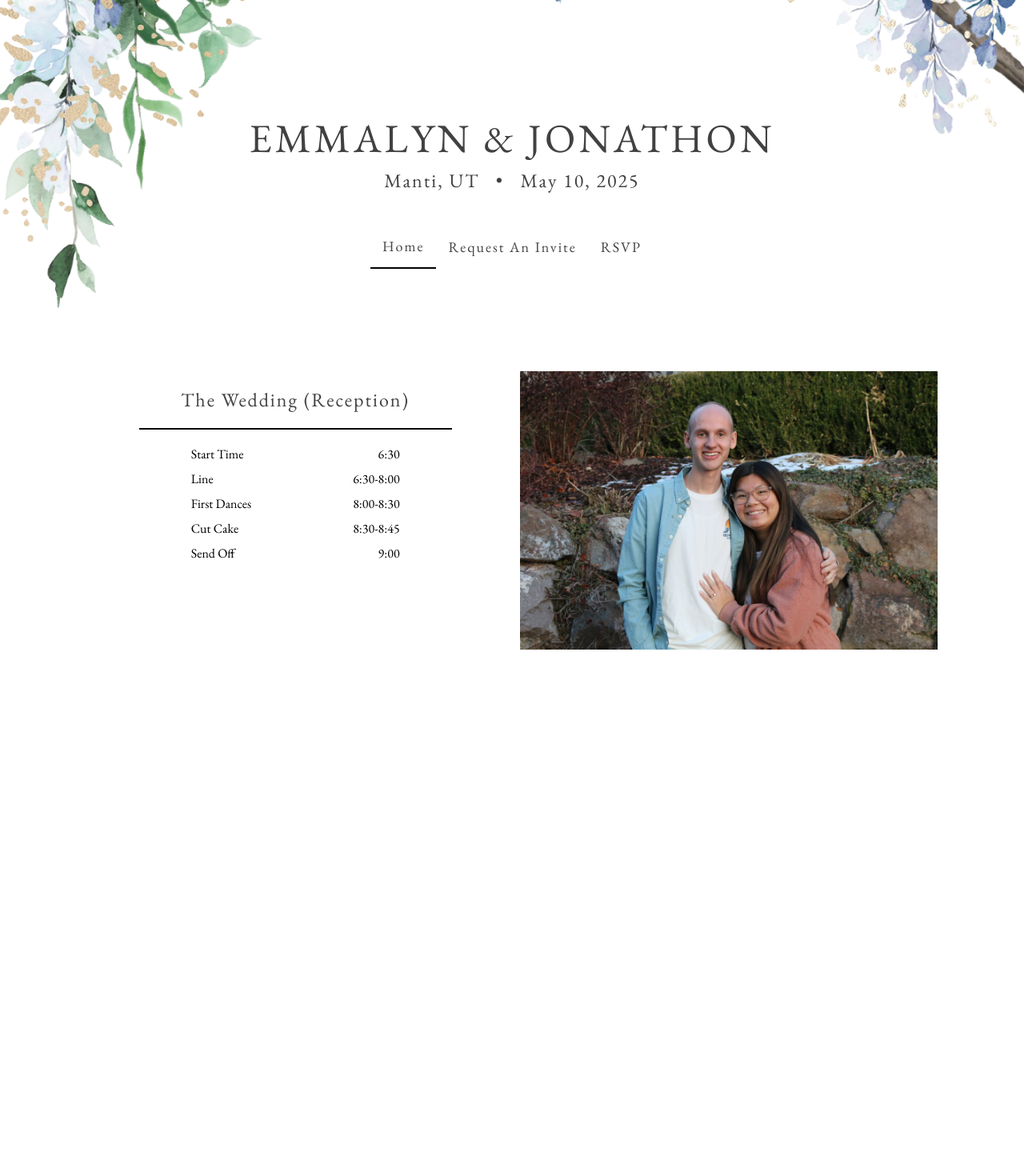
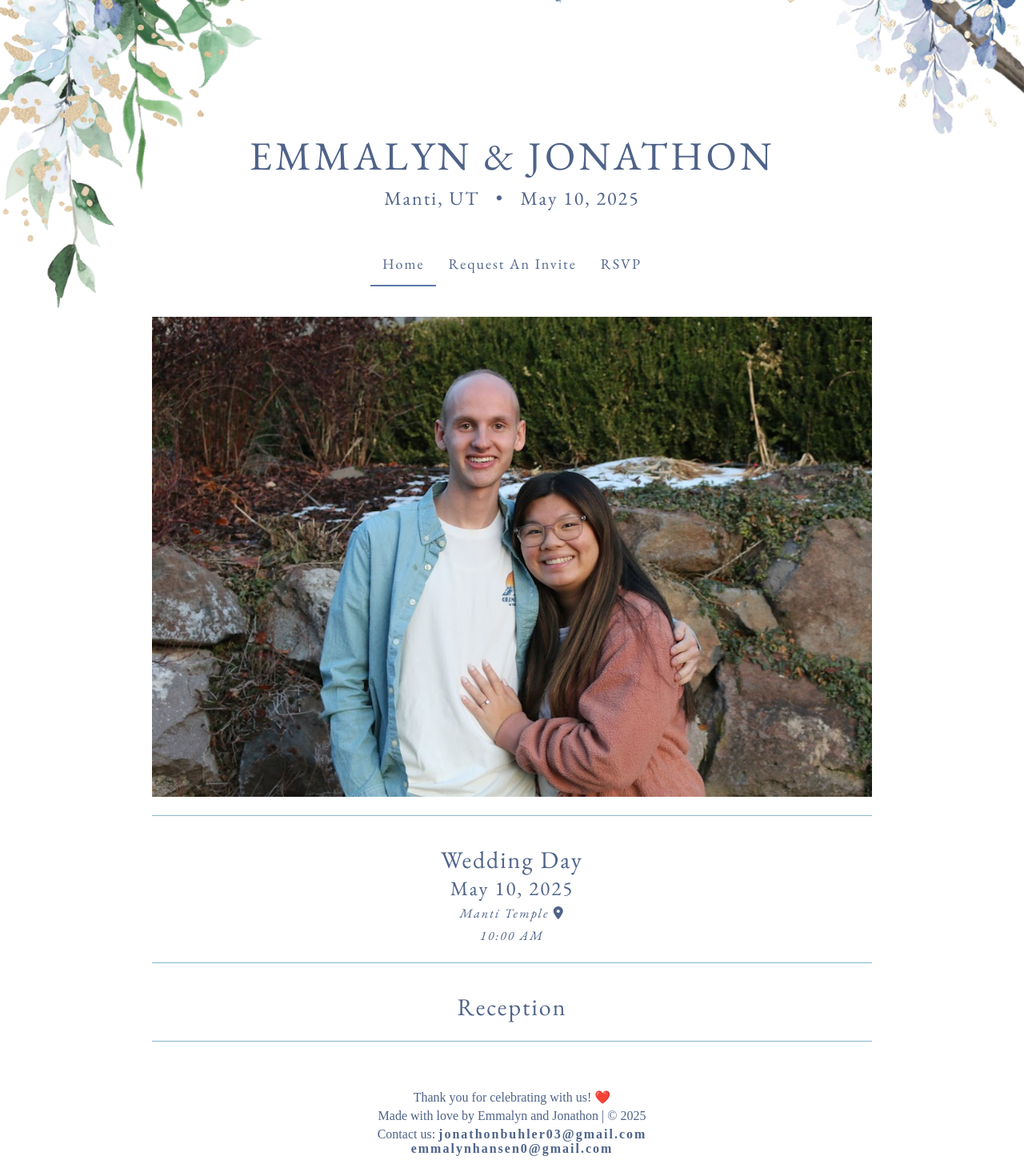
Before and after one commit to jonathonbuhler/Wedding-Website, a React (Vite) app in the folder frontend/: page / in a window 1280 px wide. Shown: the part 248-1718 px from the top of the page at 80% size. Before the commit the page ends 1114 px from the top, so only its background shows below. Built offline with nearby package versions, Linux system fonts and the light colour scheme; the HTML template or start-up script is replaced by a standard one.

Commit message:
Updated footer and added some different styling accross website

```diff
--- a/frontend/src/components/Footer/Footer.module.css
+++ b/frontend/src/components/Footer/Footer.module.css
@@ -0,0 +1,24 @@
+.footer {
+  /* background-color: #f8f8f8; */
+  text-align: center;
+  padding: 20px;
+  font-size: 16px;
+  color: rgb(79, 99, 137);
+  /* border-top: 2px solid rgba(79, 99, 137, 0.32); */
+  margin-top: 15px;
+}
+
+.footer p {
+  margin: 5px 0;
+  font-family: "Times New Roman", Times, serif;
+}
+
+.footer a {
+  color: rgb(79, 99, 137);
+  text-decoration: none;
+  font-weight: bold;
+}
+
+.footer a:hover {
+  text-decoration: underline;
+}
--- a/frontend/src/components/Footer/Footer.tsx
+++ b/frontend/src/components/Footer/Footer.tsx
@@ -1,10 +1,20 @@
+import styles from "./Footer.module.css";
+
 function Footer() {
   return (
-    <>
-      <br />
-      <br />
-      <br />
-    </>
+    <div className={styles.footer}>
+      <p>Thank you for celebrating with us! ❤️</p>
+      <p>
+        Made with love by Emmalyn and Jonathon | &copy;{" "}
+        {new Date().getFullYear()}
+      </p>
+      <p>
+        Contact us:{" "}
+        <a href="jonathonbuhler03@gmail.com">jonathonbuhler03@gmail.com</a>
+        <br />
+        <a href="emmalynhansen0@gmail.com">emmalynhansen0@gmail.com</a>
+      </p>
+    </div>
   );
 }
 
--- a/frontend/src/components/Home/Home.module.css
+++ b/frontend/src/components/Home/Home.module.css
@@ -1,32 +1,37 @@
-.home-container hr {
-  width: 75%;
+.home-container {
+  display: flex;
+  flex-direction: column;
+  gap: 15px;
 }
 
 .us {
   object-fit: cover;
   width: 100%;
+  max-width: 900px;
 }
 
-.schedule {
-  list-style: none;
-  display: flex;
-  flex-direction: column;
-  gap: 10px;
-  padding: 0 25% 0 25%;
+.home-container h2 {
+  font-size: 30px;
+  font-weight: 400;
 }
 
-.schedule * {
-  display: flex;
-  justify-content: space-between;
-  align-items: center;
-  font-family: "EB Garamond", serif;
+.home-container h3 {
+  font-size: 25px;
+  font-weight: 0;
 }
 
-@media screen and (width > 900px) {
-  .us {
-    grid-column: 7/12;
-  }
-  .wedding-details {
-    grid-column: 2/7;
-  }
+.manti {
+  display: flex;
+  align-items: center;
+  justify-content: center;
+  text-decoration: none;
 }
+
+.manti address {
+  padding: 5px 0 5px 0;
+  border-bottom: 2px solid transparent;
+}
+
+.manti address:hover {
+  border-bottom: 2px solid rgb(79, 99, 137);
+}
--- a/frontend/src/components/Home/Home.tsx
+++ b/frontend/src/components/Home/Home.tsx
@@ -2,29 +2,29 @@ import styles from "./Home.module.css";
 import us from "../../assets/us.jpg";
 
 function Home() {
-  const wedding_schedule = [
-    { label: "Start Time", time: "6:30" },
-    { label: "Line", time: "6:30-8:00" },
-    { label: "First Dances", time: "8:00-8:30" },
-    { label: "Cut Cake", time: "8:30-8:45" },
-    { label: "Send Off", time: "9:00" },
-  ];
-
   return (
     <section className={`grid ${styles["home-container"]}`}>
-      <div className={styles["wedding-details"]}>
-        <h2>The Wedding (Reception)</h2>
-        <hr />
-        <ul className={styles.schedule}>
-          {wedding_schedule.map((item, index) => (
-            <li key={index}>
-              <span className={styles.label}>{item.label}</span>
-              <span className={styles.time}>{item.time}</span>
-            </li>
-          ))}
-        </ul>
+      <img className={styles.us} src={us} alt="Us" />
+      <hr />
+      <div>
+        <h2>Wedding Day</h2>
+        <h3>May 10, 2025</h3>
+        <a
+          className={styles.manti}
+          href="https://maps.app.goo.gl/GHC86YA8Mm3kV1MH8"
+          target="_blank"
+        >
+          <address>
+            Manti Temple <i className="fa-solid fa-location-dot"></i>
+          </address>
+        </a>
+        <address>10:00 AM</address>
       </div>
-      <img className={styles.us} src={us} alt="Us" />
+      <hr />
+      <div>
+        <h2>Reception</h2>
+      </div>
+      <hr />
     </section>
   );
 }
--- a/frontend/src/components/Navbar/Navbar.module.css
+++ b/frontend/src/components/Navbar/Navbar.module.css
@@ -14,18 +14,20 @@
 .nav a {
   text-decoration: none;
   font-size: 18px;
-  color: rgb(66, 66, 66);
   padding: 15px;
+  transition: color 0.3s ease, border-color 0.3s ease, text-shadow 0.3s ease;
+  border-bottom: 2px solid transparent;
 }
 
 .nav a:hover {
-  color: rgb(132, 132, 231);
-  text-shadow: 0 0 1px rgb(132, 132, 231);
+  color: rgb(139, 175, 242);
+  text-shadow: 0 0 1px rgb(139, 175, 242);
+  border-color: rgb(139, 175, 242);
 }
 
 .header {
   margin-top: -20vw;
-  padding-bottom: 10vw;
+  padding-bottom: 15px;
 }
 
 .header h1 {
@@ -40,6 +42,6 @@
   margin-bottom: 40px;
 }
 
-.selected {
-  border-bottom: 2px solid black;
+nav .selected {
+  border-color: rgb(94, 119, 166);
 }
--- a/frontend/src/index.css
+++ b/frontend/src/index.css
@@ -4,21 +4,26 @@ body {
   text-align: center;
   padding: 0;
   margin: 0;
+  font-family: "EB Garamond", serif;
 }
 
 h1,
 h2,
-a {
-  font-family: "EB Garamond", serif;
+a,
+h3,
+address {
   font-weight: 400;
-  color: rgb(65, 65, 65);
+  color: rgb(79, 99, 137);
   letter-spacing: 2px;
+  padding: 0;
+  margin: 0;
 }
 hr {
   border: none;
-  background-color: black;
-  height: 2px;
+  background-color: rgb(134, 185, 205);
+  height: 1px;
   margin-bottom: 20px;
+  width: 100%;
 }
 
 .flex {
```
